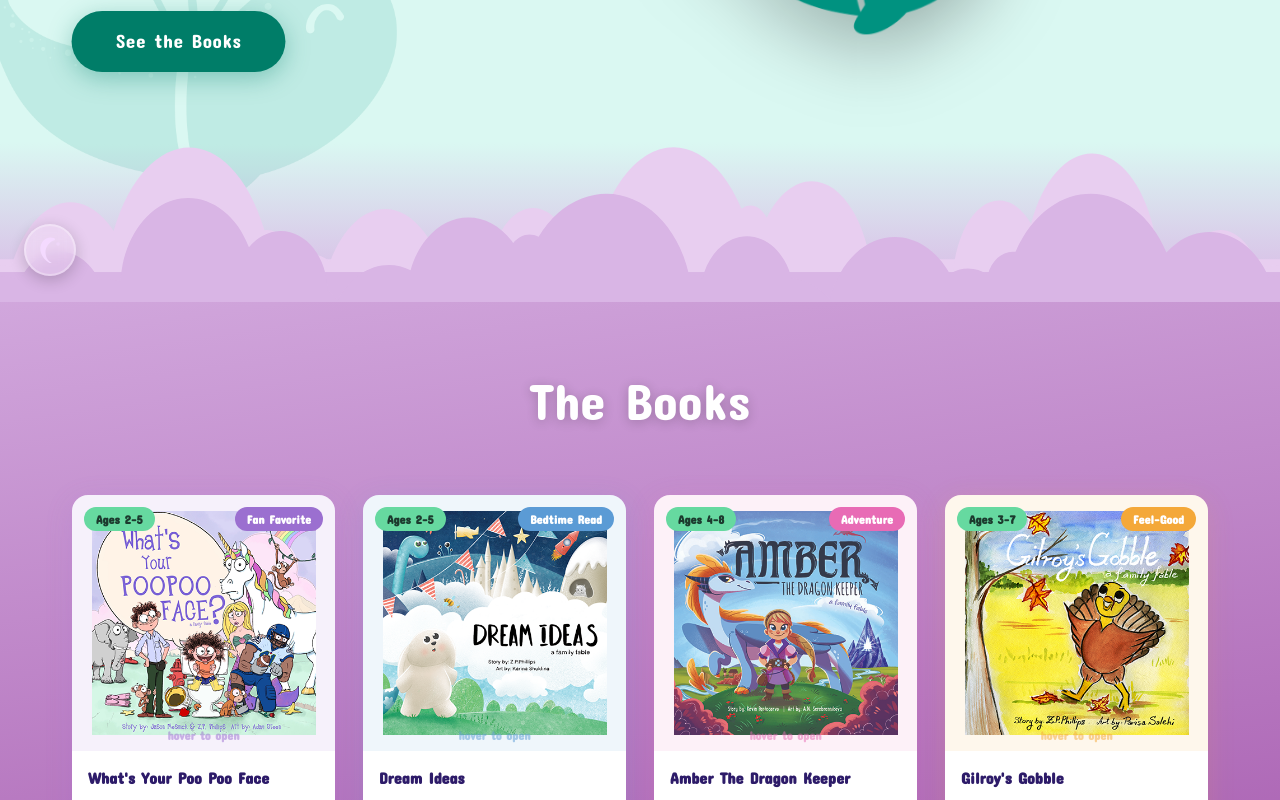
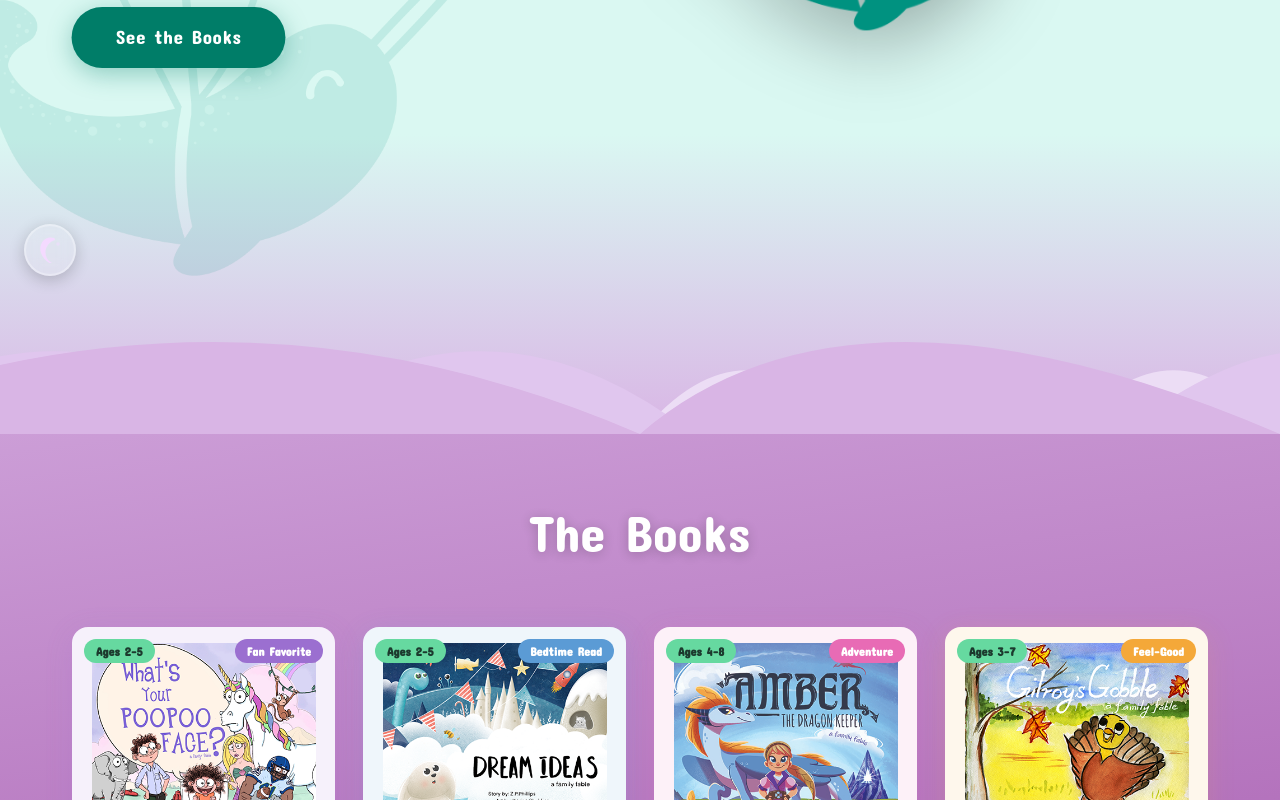
Before and after one commit to zpphillips-star/familyfables, a Next.js app: page / in a window 1280 px wide. Shown: the part 500-1300 px from the top of the page. Built offline with nearby package versions, Linux system fonts and the light colour scheme.

Commit message:
redesign: large rounded hill transitions matching original familyfables.org style — 3 layers, no thin cloud bands

```diff
--- a/app/page.tsx
+++ b/app/page.tsx
@@ -7,42 +7,45 @@ import TouchBook from '@/components/TouchBook';
 import TiltNarwhal from '@/components/TiltNarwhal';
 import NewsletterSection from '@/components/NewsletterSection';
 
-// ── Section Clouds ─────────────────────────────────────────────────────────
-// Two-layer cloud divider. Front layer uses the real Divi cloud path.
-// Back layer uses a MIRRORED + taller version of the path so bumps land in
-// completely different horizontal positions — looks like a distinct cloud row.
-function SectionClouds({ fill, backFill }: { fill: string; backFill?: string }) {
-  // Divi cloud path — viewBox 0 0 1280 86, base at y≈66
-  const cloud = "M1280 66.1c-3.8 0-7.6.3-11.4.8-18.3-32.6-59.6-44.2-92.2-25.9-3.5 2-6.9 4.3-10 6.9-22.7-41.7-74.9-57.2-116.6-34.5-14.2 7.7-25.9 19.3-33.8 33.3-.2.3-.3.6-.5.8-12.2-1.4-23.7 5.9-27.7 17.5-11.9-6.1-25.9-6.3-37.9-.6-21.7-30.4-64-37.5-94.4-15.7-12.1 8.6-21 21-25.4 35.2-10.8-9.3-24.3-15-38.5-16.2-8.1-24.6-34.6-38-59.2-29.9-14.3 4.7-25.5 16-30 30.3-4.3-1.9-8.9-3.2-13.6-3.8-13.6-45.5-61.5-71.4-107-57.8a86.38 86.38 0 0 0-43.2 29.4c-8.7-3.6-18.7-1.8-25.4 4.8-23.1-24.8-61.9-26.2-86.7-3.1-7.1 6.6-12.5 14.8-15.9 24-26.7-10.1-56.9-.4-72.8 23.3-2.6-2.7-5.6-5.1-8.9-6.9-.4-.2-.8-.4-1.2-.7-.6-25.9-22-46.4-47.9-45.8-11.5.3-22.5 4.7-30.9 12.5-16.5-33.5-57.1-47.3-90.6-30.8-21.9 11-36.3 32.7-37.6 57.1-7-2.3-14.5-2.8-21.8-1.6C84.8 47 55.7 40.7 34 54.8c-5.6 3.6-10.3 8.4-13.9 14-6.6-1.7-13.3-2.6-20.1-2.6-.1 0 0 19.8 0 19.8h1280V66.1z";
-  const height = backFill ? 160 : 110;
-  const frontH = backFill ? height * 0.70 : height;
+// ── Section Hills ──────────────────────────────────────────────────────────
+// Three-layer rounded-hill transition, matching the original familyfables.org style.
+// Large circular arcs rise from the bottom — no thin cloud band, no straight lines.
+// fill        = foreground hill color (= next section's color)
+// midFill     = middle hill color (lighter tone of fill)
+// backFill    = back hill color (lightest tone, peeks highest)
+// All three SVG layers share viewBox "0 0 1440 400", stacked bottom-aligned.
+// Each layer is progressively shorter in CSS height → back peaks highest visually.
+function SectionClouds({ fill, midFill, backFill }: { fill: string; midFill?: string; backFill?: string }) {
+  const has3 = midFill && backFill;
+  const totalH = has3 ? 300 : 130;
+
+  // Back layer — 6 smaller hills (shortest, peeks highest because SVG is tallest)
+  const backPath  = "M0 400 Q120 230 240 400 Q360 230 480 400 Q600 230 720 400 Q840 230 960 400 Q1080 230 1200 400 Q1320 230 1440 400 L1440 400 Z";
+  // Mid layer — 4 medium hills, offset phase from back, moderately tall
+  const midPath   = "M-180 400 Q60 140 300 400 Q540 140 780 400 Q1020 140 1260 400 Q1500 140 1620 400 L1440 400 Z";
+  // Front layer — 3 large hills, tallest bumps, fills screen convincingly
+  const frontPath = "M-240 400 Q240 50 720 400 Q960 50 1440 400 Q1680 50 1920 400 L1440 400 Z";
+
   return (
-    <div style={{ position: 'absolute', bottom: 0, left: 0, width: '100%', height: `${height}px`, pointerEvents: 'none', zIndex: 2 }}>
-      {/* BACK layer — horizontally mirrored (scale(-1,1)) so bumps land in totally
-          different positions from the front layer. Also taller so they peek above. */}
+    <div style={{ position: 'absolute', bottom: 0, left: 0, width: '100%', height: `${totalH}px`, pointerEvents: 'none', zIndex: 2 }}>
+      {/* BACK — tallest SVG so back hills poke highest */}
       {backFill && (
-        <svg
-          viewBox="0 0 1280 86"
-          preserveAspectRatio="none"
-          xmlns="http://www.w3.org/2000/svg"
-          style={{ position: 'absolute', bottom: 0, left: 0, width: '100%', height: `${height}px`, display: 'block' }}
-        >
-          <rect x="0" y="63" width="1280" height="23" fill={backFill} />
-          {/* Mirror the path horizontally inside the viewBox */}
-          <g transform="scale(-1,1) translate(-1280,0)">
-            <path d={cloud} fill={backFill} />
-          </g>
+        <svg viewBox="0 0 1440 400" preserveAspectRatio="none"
+          style={{ position: 'absolute', bottom: 0, left: 0, width: '100%', height: `${totalH}px`, display: 'block' }}>
+          <path d={backPath} fill={backFill} />
         </svg>
       )}
-      {/* FRONT layer — normal cloud, shorter so back bumps peek above it */}
-      <svg
-        viewBox="0 0 1280 86"
-        preserveAspectRatio="none"
-        xmlns="http://www.w3.org/2000/svg"
-        style={{ position: 'absolute', bottom: 0, left: 0, width: '100%', height: `${frontH}px`, display: 'block' }}
-      >
-        <rect x="0" y="63" width="1280" height="23" fill={fill} />
-        <path d={cloud} fill={fill} />
+      {/* MID — slightly shorter */}
+      {midFill && (
+        <svg viewBox="0 0 1440 400" preserveAspectRatio="none"
+          style={{ position: 'absolute', bottom: 0, left: 0, width: '100%', height: `${totalH * 0.85}px`, display: 'block' }}>
+          <path d={midPath} fill={midFill} />
+        </svg>
+      )}
+      {/* FRONT — shortest SVG (but largest hills) — covers base fully */}
+      <svg viewBox="0 0 1440 400" preserveAspectRatio="none"
+        style={{ position: 'absolute', bottom: 0, left: 0, width: '100%', height: `${totalH * 0.70}px`, display: 'block' }}>
+        <path d={frontPath} fill={fill} />
       </svg>
     </div>
   );
@@ -111,11 +114,11 @@ export default function Home() {
       <section
         id="hero"
         style={{
-          background: 'linear-gradient(to bottom, #daf8f2 calc(100% - 160px), #d9b5e5 100%)',
+          background: 'linear-gradient(to bottom, #daf8f2 calc(100% - 300px), #d9b5e5 100%)',
           position: 'relative',
           overflow: 'visible',
           minHeight: '92vh',
-          paddingBottom: '160px',
+          paddingBottom: '300px',
           display: 'flex',
           flexDirection: 'column',
           zIndex: 2,
@@ -214,8 +217,8 @@ export default function Home() {
           </div>
         </div>
 
-        {/* Clouds at bottom of hero — lavender front + light lavender back for depth */}
-        <SectionClouds fill="#d9b5e5" backFill="#e8cef0" />
+        {/* Hills at bottom of hero — 3 layers into the books section lavender */}
+        <SectionClouds fill="#d9b5e5" midFill="#e0c6ee" backFill="#ecddf5" />
       </section>
 
       {/* ── SECTION 2: BOOKS GRID ───────────────────────────────────── */}
@@ -224,9 +227,9 @@ export default function Home() {
         style={{
           background: 'linear-gradient(172deg, #d9b5e5 0%, #78087c 100%)',
           position: 'relative',
-          marginTop: '-160px',
-          paddingTop: '160px',
-          paddingBottom: '160px',
+          marginTop: '-300px',
+          paddingTop: '300px',
+          paddingBottom: '300px',
           zIndex: 1,
         }}
       >
@@ -270,16 +273,16 @@ export default function Home() {
             ))}
           </div>
         </div>
-        {/* Clouds at bottom of books — mint front + light purple back for depth */}
-        <SectionClouds fill="#daf8f2" backFill="#d9b5e5" />
+        {/* Hills at bottom of books — 3 layers into the mint about section */}
+        <SectionClouds fill="#daf8f2" midFill="#c8f0ea" backFill="#d9b5e5" />
       </section>
 
       {/* ── SECTION 3: CHARACTER / ABOUT ────────────────────────────── */}
       <section
         style={{
           background: '#daf8f2',
-          marginTop: '-160px',
-          paddingTop: '160px',
+          marginTop: '-300px',
+          paddingTop: '300px',
           position: 'relative',
           zIndex: 0,
         }}
```
